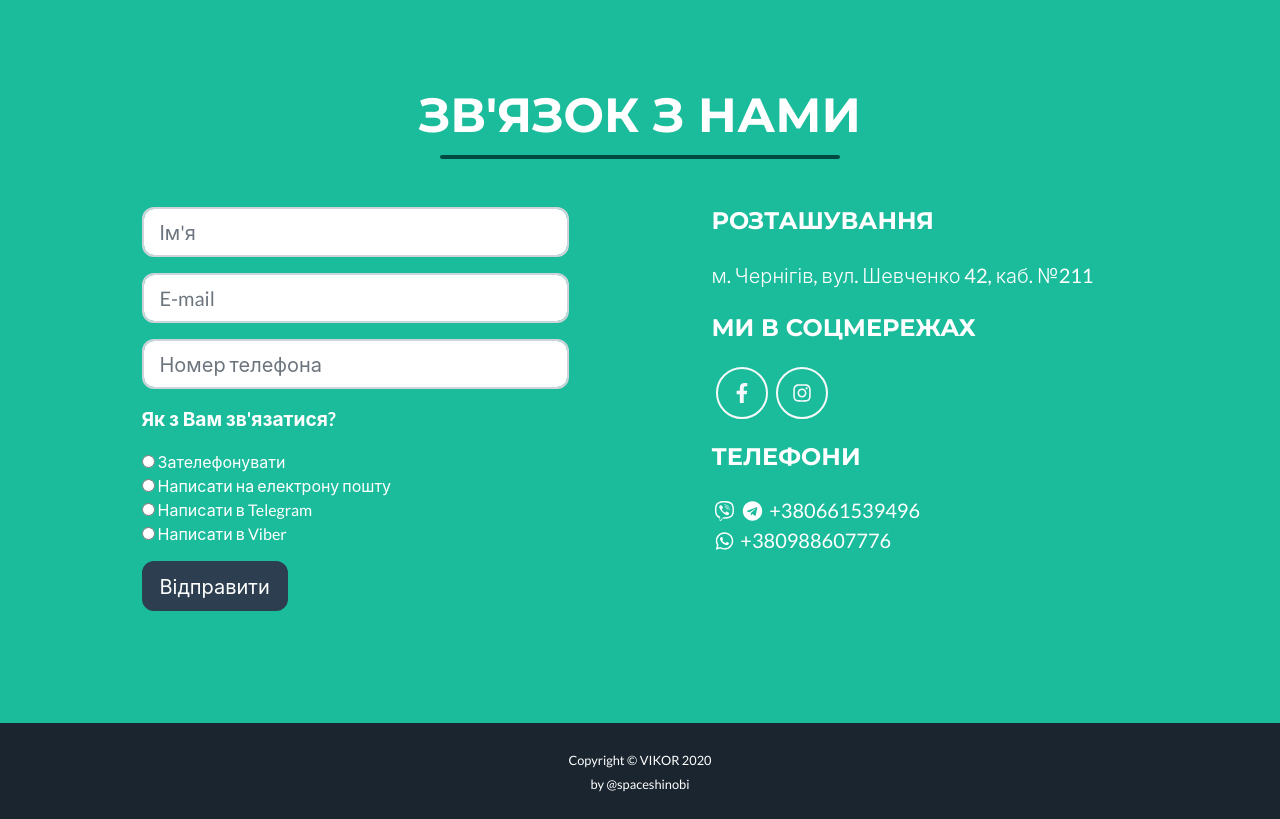
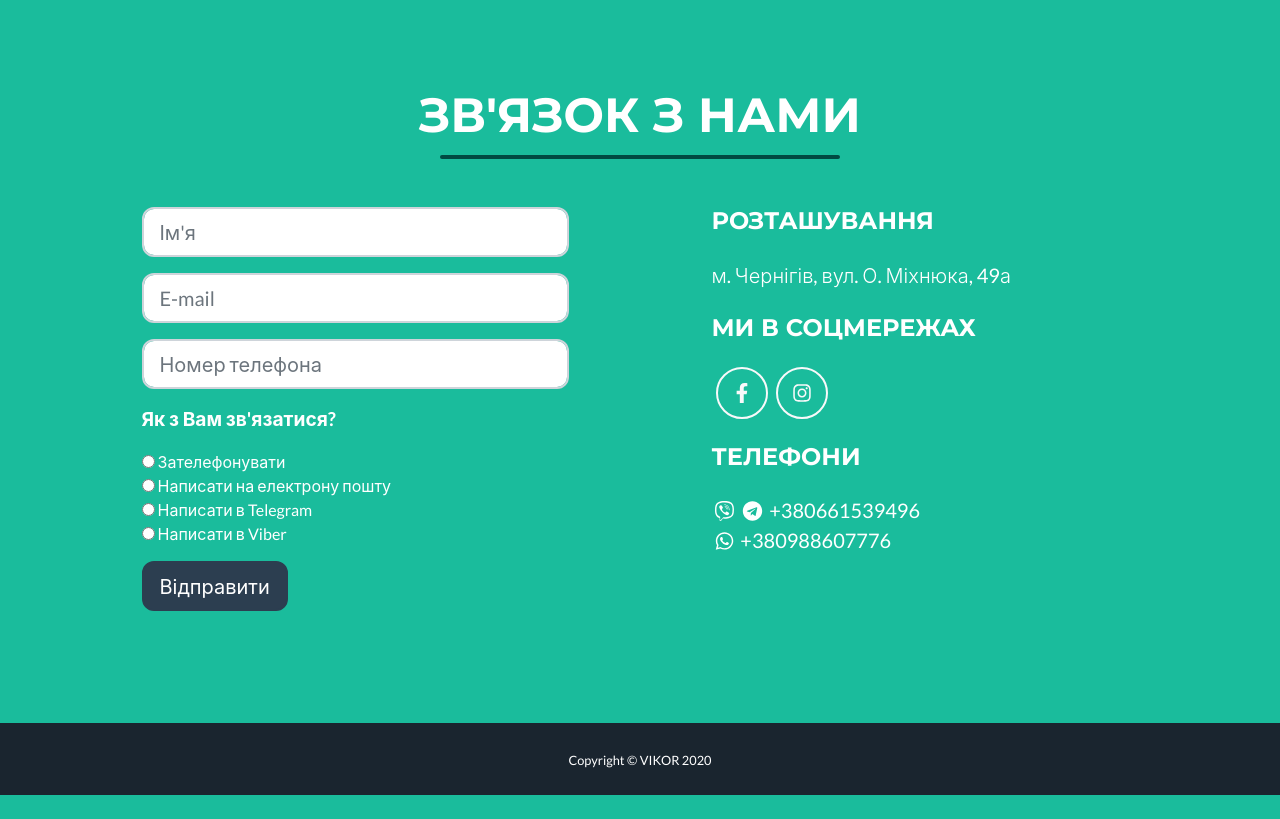
Before and after one commit to Agniwald/Fashion-Akademia-VIKOR-, a Flask app: page / in a window 1280 px wide. Shown: the part 4216-5035 px from the top of the page. After the commit the page ends 5011 px from the top, so only its background shows below. Run offline with Flask 2, Linux system fonts and the light colour scheme; some libraries are stand-ins or nearby versions.

Commit message:
update adress

```diff
--- a/templates/base.html
+++ b/templates/base.html
@@ -100,7 +100,7 @@
                                 <!-- Footer Location-->
                                 <h4 class="text-uppercase mb-4">Розташування</h4>
                             </div>
-                            <div class="row"><p class="lead mb-0">м. Чернігів, вул. Шевченко 42, каб. №211</p></div>
+                            <div class="row"><p class="lead mb-0">м. Чернігів, вул. О. Міхнюка, 49а</p></div>
                             <br>
                             <div class="row">
                                 <!-- Footer Social Icons-->
@@ -128,7 +128,7 @@
 
         <!-- Copyright Section-->
         <div class="copyright py-4 text-center text-white">
-            <div class="container"><small>Copyright © VIKOR 2020 <br> by @spaceshinobi</small></div>
+            <div class="container"><small>Copyright © VIKOR 2020</small></div>
         </div>
         <!-- Scroll to Top Button (Only visible on small and extra-small screen sizes)-->
         <div class="scroll-to-top d-lg-none position-fixed">
```
